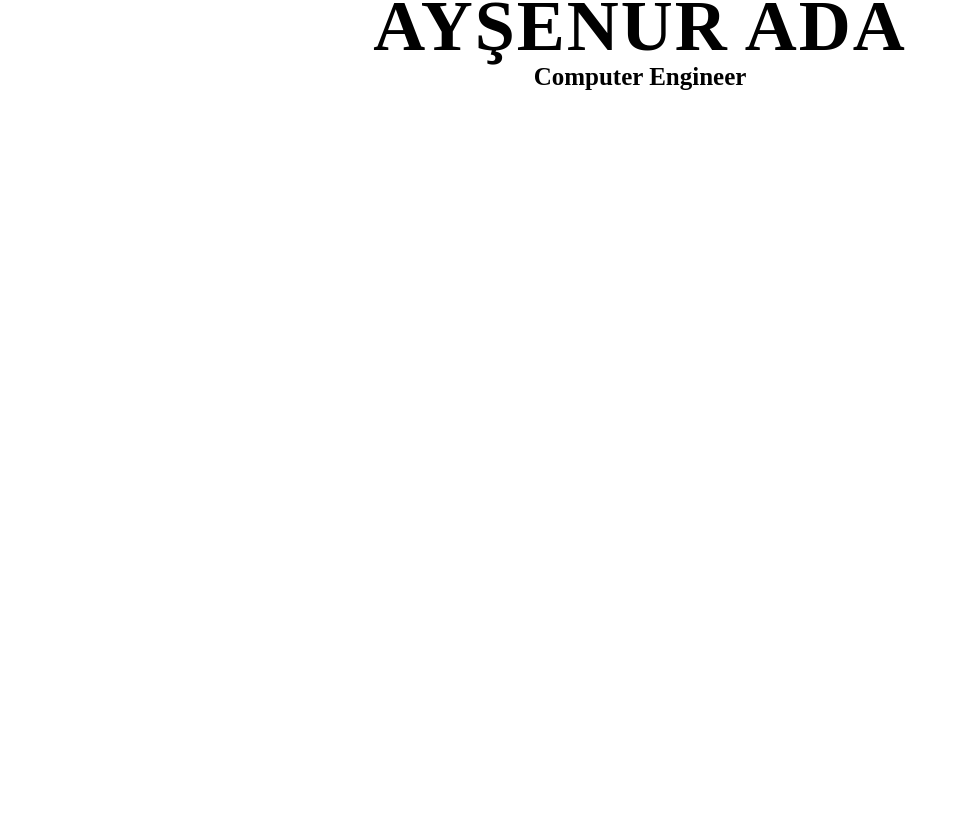
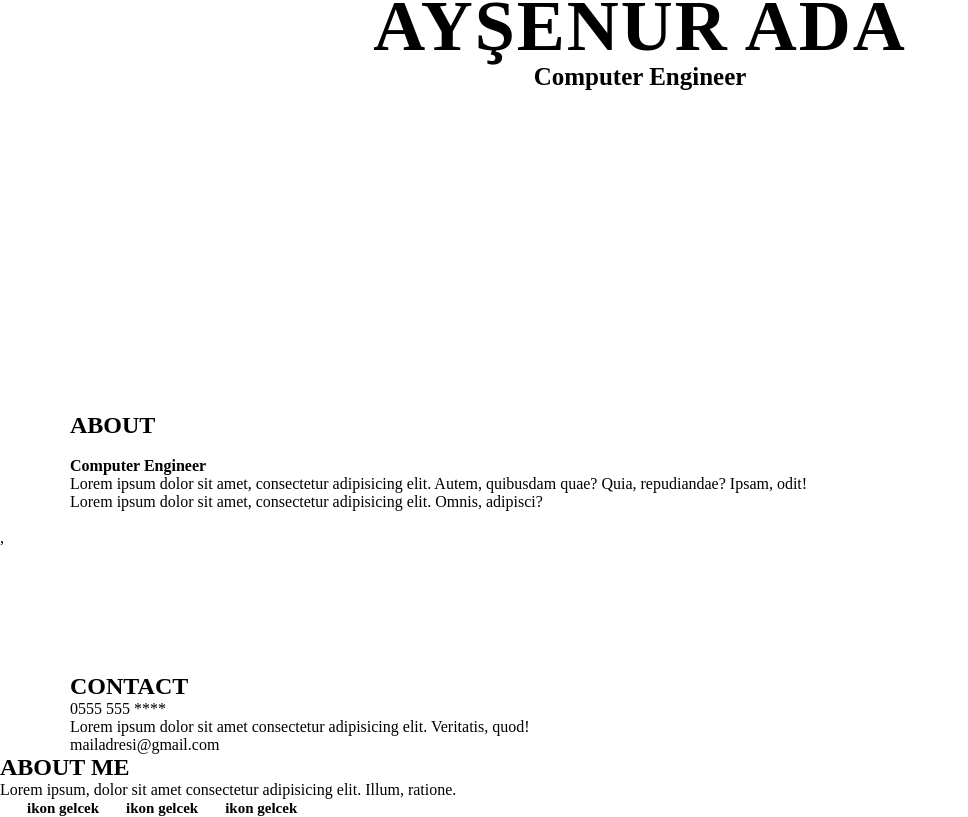
Before and after one commit to aysenurada/my-personal-website, a plain HTML site: page index.html in a window 1280 px wide. Shown: the part 388-1205 px from the top of the page, without its empty margins (0-968 px from the left). Before the commit the page ends 800 px from the top, so only its background shows below. Drawn offline with Linux system fonts and the light colour scheme.

Commit message:
"Added About, Skills, Contact and Footer sections to index.html."

```diff
--- a/index.html
+++ b/index.html
@@ -41,8 +41,122 @@
     </header>
     <!-- HEADER FINISH -->
 
+    <!-- ABOUT START -->
+    <section id="about">
+        <div class="about">
+            <div class="container">
+                <div class="about-title">
+                    <h2>ABOUT</h2>
+                </div>
+                <div class="about-content">
+                    <div class="about-img">
+                        <img src="" alt="">       <!-- ABOUT kısmı için resim koymayı unutma -->
+                    </div>
+                    <div class="about-text">
+                        <h4>Computer Engineer</h4>
+                        <div>
 
+                        </div>
+                        <p>Lorem ipsum dolor sit amet, consectetur adipisicing elit. Autem, quibusdam quae? Quia, repudiandae? Ipsam, odit!<br>Lorem ipsum dolor sit amet, consectetur adipisicing elit. Omnis, adipisci?</p>
+                    </div>
+                </div>
+            </div>
+        </div>
+    </section>
+    <!-- ABOUT FINISH -->
+
+    <!-- SKILLS START -->
+    <section id="skills">
+        <div class="skills">
+            <div class="skills-item">
+                <img src="" alt="">
+            </div>
+            ,<div class="skills-item">
+                <img src="" alt="">
+            </div>
+            <div class="skills-item">
+                <img src="" alt="">
+            </div>
+            <div class="skills-item">
+                <img src="" alt="">
+            </div>
+            <div class="skills-item">
+                <img src="" alt="">
+            </div>
+            <div class="skills-item">
+                <img src="" alt="">
+            </div>
+            <div class="skills-item">
+                <img src="" alt="">
+            </div>
+            <div class="skills-item">
+                <img src="" alt="">
+            </div>
+        </div>
+    </section>
+    <!-- SKILLS FINISH -->
+
+    <!-- CONTACT START -->
+    <section id="contact">
+        <div class="contact">
+            <div class="container">
+                <div class="page-title">
+                    <h2>CONTACT</h2>
+                </div>
+                <div class="contact-content">
+                    <div class="contact-item">
+                        <!-- ikon getir -->
+                        <p>0555 555 ****</p>
+                    </div>
+                    <div class="contact-item">   <!-- ev adresi -->
+                        <!-- ikon getir -->
+                        <p>Lorem ipsum dolor sit amet consectetur adipisicing elit. Veritatis, quod!</p>
+                    </div>
+                    <div class="contact-item">
+                        <!-- ikon getir -->
+                        <p>mailadresi@gmail.com</p>
+                    </div>
+                </div>
+            </div>
+        </div>
+    </section>
+    <!-- CONTACT FINISH -->
+
+    <!-- FOOTER START -->
     <footer>
+        <footer id="footer">
+            <div class="footer">
+                <div class="footer-content">
+                    <div class="page-title">
+                        <h2>ABOUT ME</h2>
+                    </div>
+                    <div class="footer-copyright">
+                        <p>Lorem ipsum, dolor sit amet consectetur adipisicing elit. Illum, ratione.<br></p>
+                    </div>
+                    <nav class="footer-social">
+                        <ul>
+                            <li>
+                                <a href="#">ikon gelcek</a>
+                            </li>
+                            <li>
+                                <a href="#">ikon gelcek</a>
+                            </li>
+                            <li>
+                                <a href="#">ikon gelcek</a>
+                            </li>
+                        </ul>
+                    </nav>
+                </div>
+            </div>
+        </footer>
     </footer>
+    <!-- FOOTER FINISH -->
+
+    <script>
+
+    </script>
+
+
+
 </body>
 </html>
```
